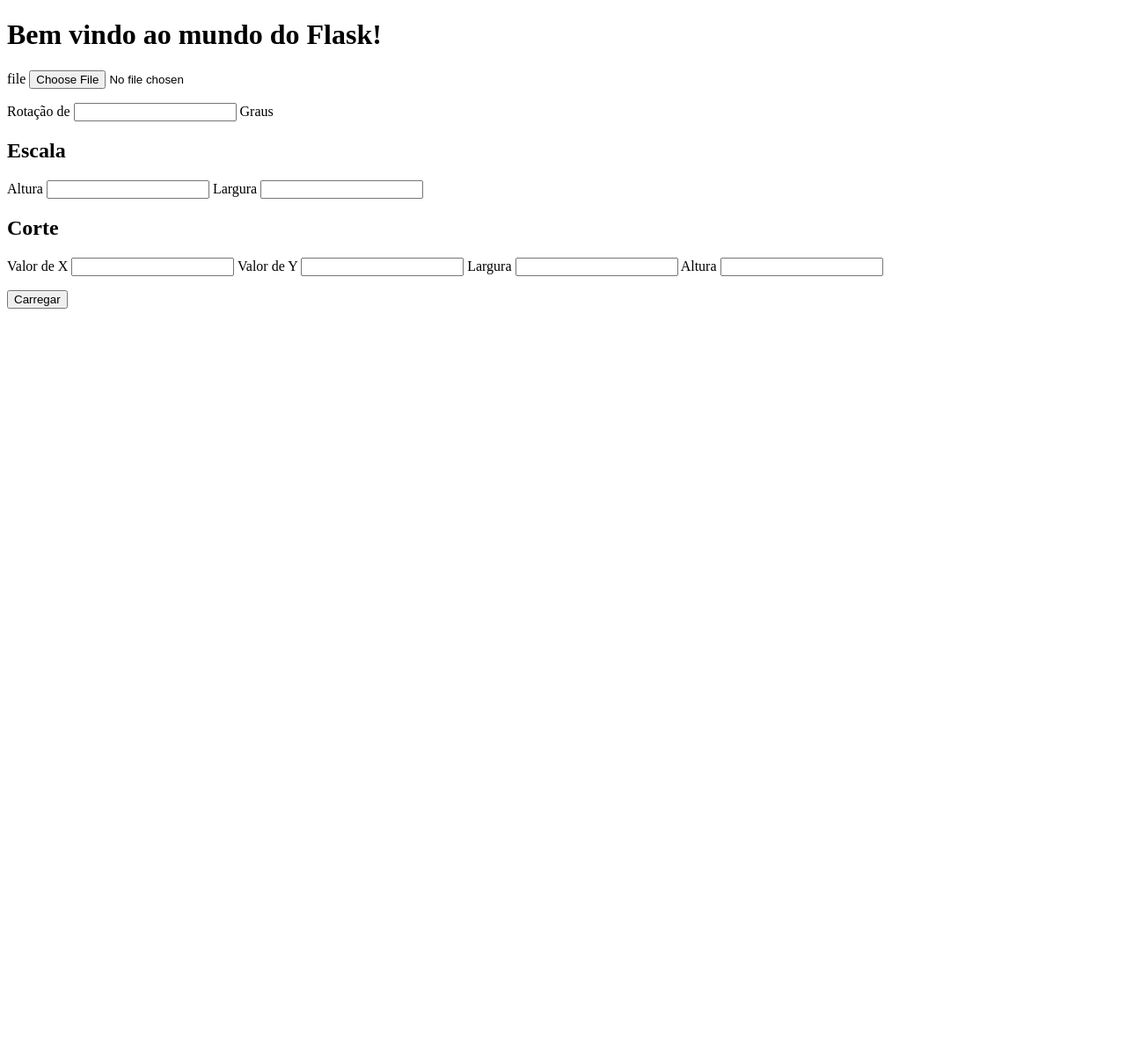
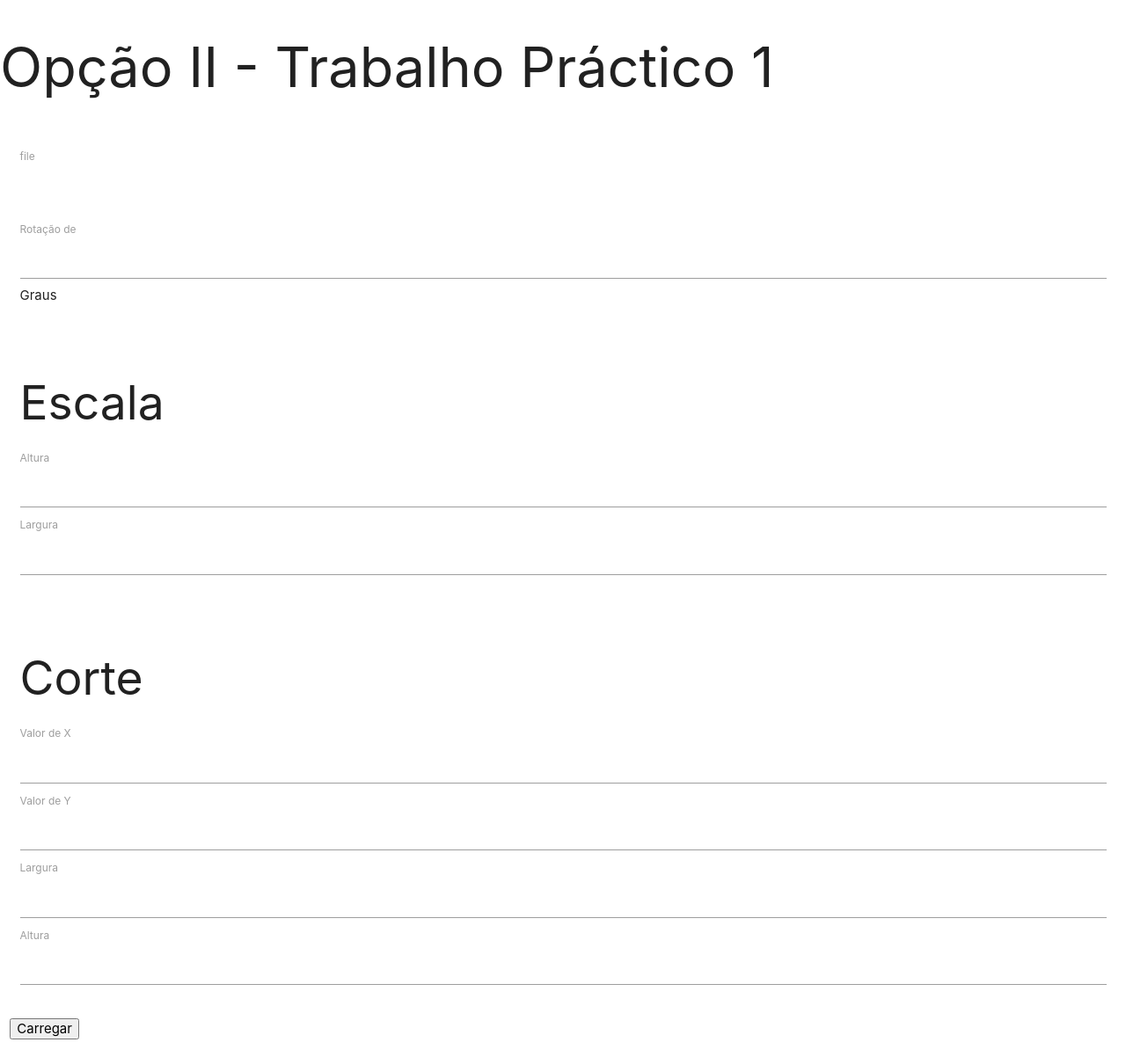
Before and after one commit to paulocuambe/mexe, a Flask app: page / in a window 1280 px wide. Shown: the whole page at 88% size. Before the commit the page ends 351 px from the top, so only its background shows below. Run offline with Flask 2, Linux system fonts and the light colour scheme; some libraries are stand-ins or nearby versions.

Commit message:
style(init):added materialize cdn

```diff
--- a/templates/index.html
+++ b/templates/index.html
@@ -5,10 +5,15 @@
     <meta http-equiv="X-UA-Compatible" content="IE=edge" />
     <meta name="viewport" content="width=device-width, initial-scale=1.0" />
     <title>Manipulação de imagens</title>
+     <!-- Compiled and minified CSS -->
+     <link rel="stylesheet" href="https://cdnjs.cloudflare.com/ajax/libs/materialize/1.0.0/css/materialize.min.css">
+
   </head>
   <body>
-    <h1>Bem vindo ao mundo do Flask!</h1>
-    <form action="" method="post" enctype="multipart/form-data">
+    <h1>Opção II - Trabalho Práctico 1</h1>
+    <div class="row">
+
+      <form action="" method="post" enctype="multipart/form-data" class="col s12">
         {{ form.csrf_token }}
 
         {% with messages = get_flashed_messages(category_filter=["success"]) %}
@@ -17,22 +22,22 @@
             {% endif %}
         {% endwith %}
 
-      <div>
+        <div class="file-field input-field col s12">
           <p>{{ form.image.label }} {{ form.image }}</p>
           {% if form.image.errors %} {{ form.image.errors.pop() }} {% endif %}
         </div>
 
-      <div>
+        <div class="input-field col s12">
           <p>{{ form.rotation.label }} {{ form.rotation }} Graus</p>
           {% if form.rotation.errors %} {{ form.rotation.errors.pop() }} {% endif %}
         </div>
 
-      <div>
+        <div class="input-field col s12">
           <h2>Escala</h2>
           <p>{{ form.height.label }} {{ form.height }} {{ form.width.label }} {{ form.width }}</p>
         </div>
 
-      <div>
+        <div class="input-field col s12">
           <h2>Corte</h2>
           <p>
             {{ form.left.label }} {{ form.left }} {{ form.top.label }} {{ form.top }} {{ form.right.label }} {{ form.right
@@ -42,7 +47,11 @@
 
         {{ form.submit }}
       </form>
+  </div>
     <div></div>
     <p>{{ test_var }}</p>
+
+     <!-- Compiled and minified JavaScript -->
+     <script src="https://cdnjs.cloudflare.com/ajax/libs/materialize/1.0.0/js/materialize.min.js"></script>
   </body>
 </html>
```
Lines whose indentation alone changed are shown as unchanged.
